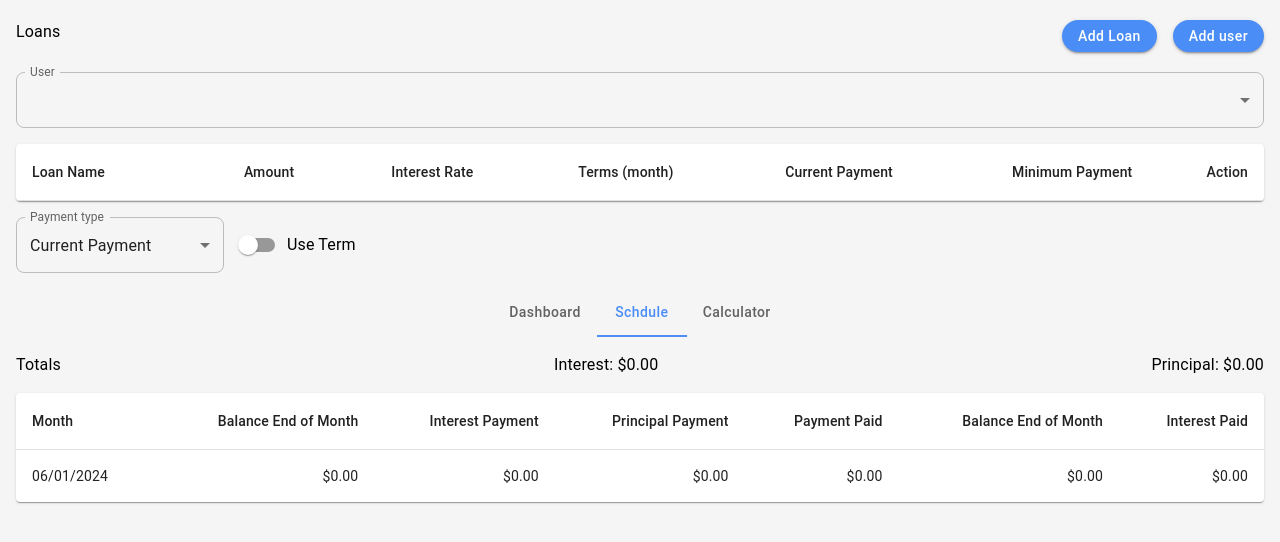
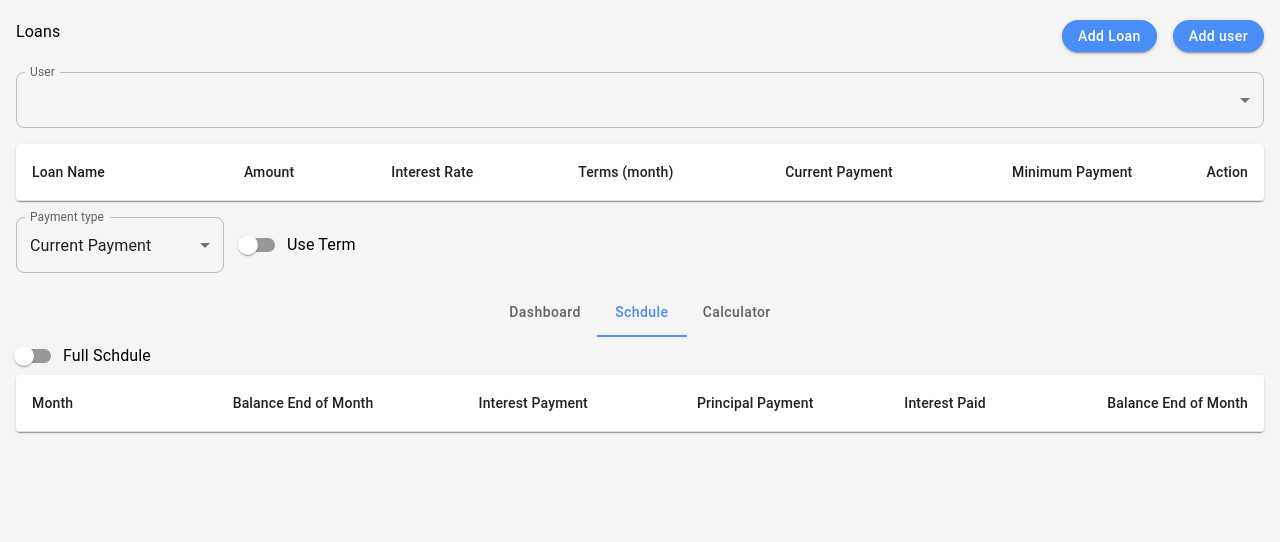
Before and after one commit to kadian1470/loan-calc, a React (Vite) app: page /loans/schedule in a window 1280 px wide. Shown: the top 542 px of the page. Built offline with nearby package versions, Linux system fonts and the light colour scheme; the HTML template or start-up script is replaced by a standard one.

Commit message:
Full screen toggle working

```diff
--- a/src/components/loans/LoanSchedule.tsx
+++ b/src/components/loans/LoanSchedule.tsx
@@ -1,3 +1,6 @@
+import Box from "@mui/material/Box";
+import FormControlLabel from "@mui/material/FormControlLabel";
+import Switch from "@mui/material/Switch";
 import { useMemo, useState } from "react";
 import { useLoanOptionsContext } from "../../context/LoanOptionsContext";
 import {
@@ -14,7 +17,7 @@ export type LoanScheduleProps = Readonly<{
 }>;
 
 export default function LoanSchedule({ loans }: LoanScheduleProps) {
-  const [fullSchedule, setFullSchedule] = useState(true);
+  const [fullSchedule, setFullSchedule] = useState(false);
 
   const { useTerm, paymentType, selectedLoan } = useLoanOptionsContext();
 
@@ -48,11 +51,29 @@ export default function LoanSchedule({ loans }: LoanScheduleProps) {
     return result;
   }, [loans, paymentType, useTerm]);
 
-  if (fullSchedule) {
-    return <FullPayments schedules={schedules} />;
-  } else {
-    return (
-      <SingleLoanTable schedule={schedules.get(selectedLoan?.id ?? 0) ?? []} />
-    );
-  }
+  return (
+    <Box>
+      <Box>
+        <FormControlLabel
+          label="Full Schdule"
+          control={
+            <Switch
+              defaultChecked={fullSchedule}
+              onChange={(e) => {
+                const checked = e.target.checked;
+                setFullSchedule(checked);
+              }}
+            />
+          }
+        />
+      </Box>
+      {fullSchedule ? (
+        <FullPayments schedules={schedules} />
+      ) : (
+        <SingleLoanTable
+          schedule={schedules.get(selectedLoan?.id ?? 0) ?? []}
+        />
+      )}
+    </Box>
+  );
 }
```
